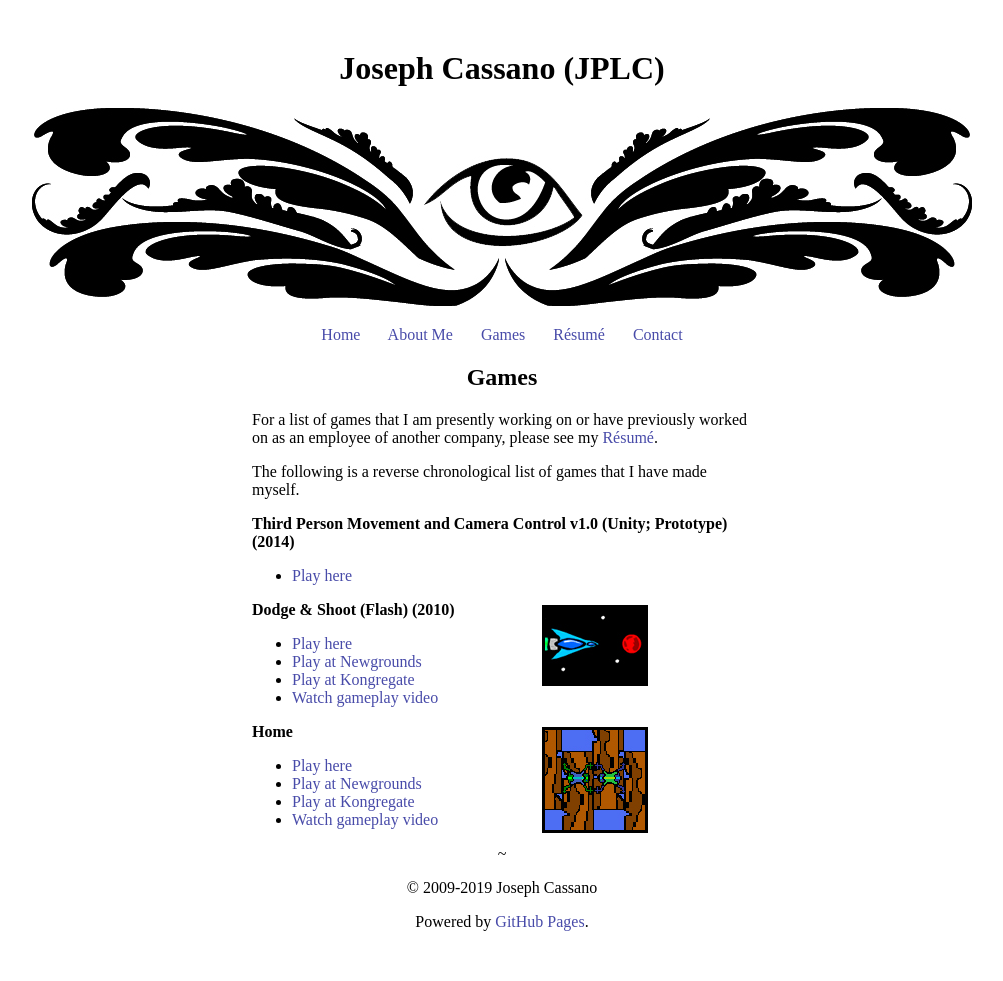
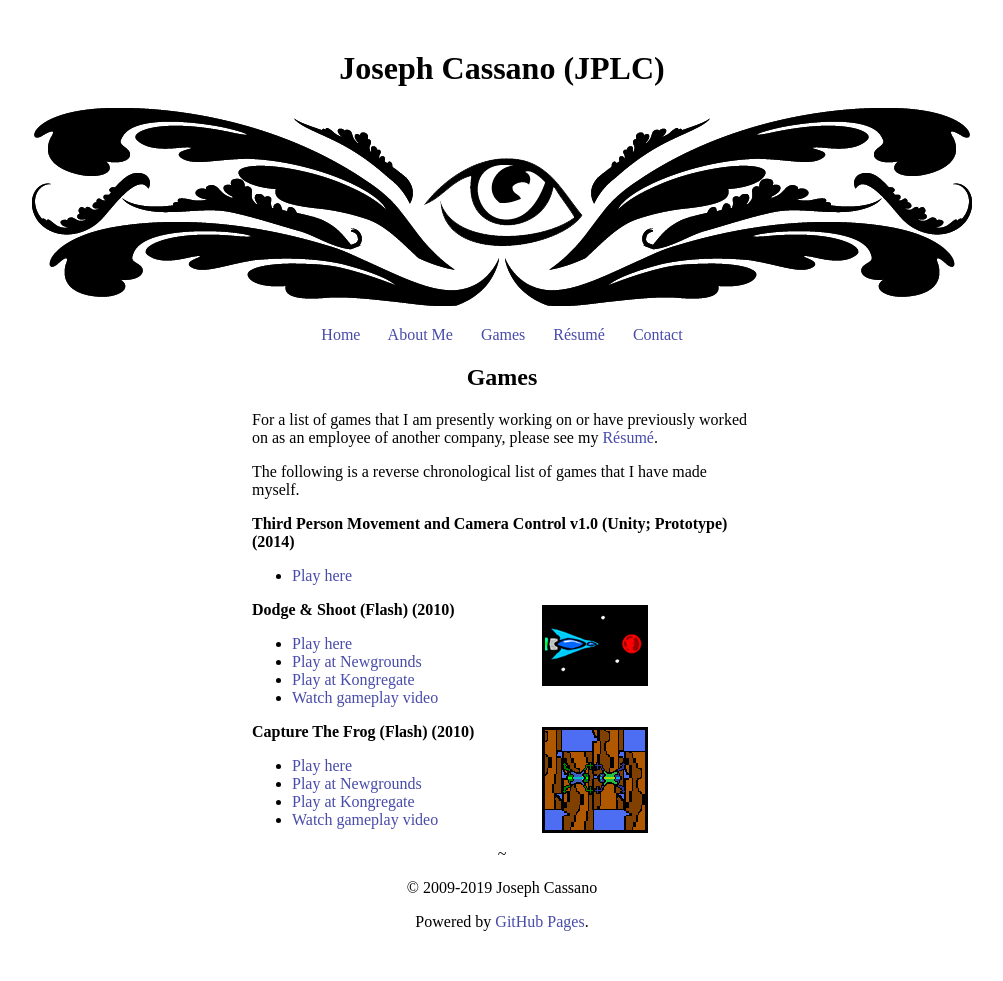
Before and after one commit to MultiversalNomad/multiversalnomad.github.io, a Jekyll site: the page built from games/index.html, in a window 1280 px wide. Shown: the whole page, without its empty margins (138-1141 px from the left). Built offline with Jekyll 4.4.1, drawn with Linux system fonts in a browser that asks for light colours; part of the change alters nothing that is shown.

Commit message:
Update index.html
Fixed "captureTheFroge" and Resume url. Also moved around the game thumbnails.

```diff
--- a/games/index.html
+++ b/games/index.html
@@ -12,7 +12,7 @@ title: Games
 {% assign dodgeAndShootPagePath = dodgeAndShootPageDir | append: indexString %}
 {% assign captureTheFrogPageRelDir = "capture_the_frog/" %}
 {% assign captureTheFrogPageDir = gamesDir | append: captureTheFrogPageRelDir %}
-{% assign captureTheFrogPagePath = captureTheFrogePageDir | append: indexString %}
+{% assign captureTheFrogPagePath = captureTheFrogPageDir | append: indexString %}
 {% assign unityPrototypeTitle = "TITLE_NOT_FOUND" %}
 {% assign dodgeAndShootTitle = "TITLE_NOT_FOUND" %}
 {% assign captureTheFrogTitle = "TITLE_NOT_FOUND" %}
@@ -26,7 +26,7 @@ title: Games
     {% endif %}
 {% endfor %}
 <p>
-<p>For a list of games that I am presently working on or have previously worked on as an employee of another company, please see my <a href="{{ site.linkedInPath }}">R&eacute;sum&eacute;</a>.
+<p>For a list of games that I am presently working on or have previously worked on as an employee of another company, please see my <a href="{{ site.linkedInUrl }}">R&eacute;sum&eacute;</a>.
 <p>The following is a reverse chronological list of games that I have made myself.</p>
 <p>
     <strong>{{ unityPrototypeTitle }}</strong>
@@ -34,9 +34,9 @@ title: Games
         <li><a href = "{{ unityPrototypePageRelDir }}">Play here</a>
     </ul>
 </p>
-<img src="/images/DodgeAndShoot_thumb.jpg" class="floatRight gameOffset customBorder" alt="Dodge & Shoot">
 <p>
     <strong>{{ dodgeAndShootTitle }}</strong>
+    <img src="/images/DodgeAndShoot_thumb.jpg" class="floatRight gameOffset customBorder" alt="Dodge & Shoot">
     <ul>
         <li><a href = "{{ dodgeAndShootPageRelDir }}">Play here</a>
         <li><a href = "http://www.newgrounds.com/portal/view/534962">Play at Newgrounds</a>
@@ -44,9 +44,9 @@ title: Games
         <li><a href = "http://www.youtube.com/watch?v=yhlMGnep6zo">Watch gameplay video</a>
     </ul>
 </p>
-<img src="/images/CaptureTheFrog_thumb.jpg" class="floatRight gameOffset customBorder" alt="Capture The Frog">
 <p>
     <strong>{{ captureTheFrogTitle }}</strong>
+    <img src="/images/CaptureTheFrog_thumb.jpg" class="floatRight gameOffset customBorder" alt="Capture The Frog">
     <ul>
         <li><a href = "{{ captureTheFrogPageRelDir }}">Play here</a>
         <li><a href = "http://www.newgrounds.com/portal/view/526314">Play at Newgrounds</a>
```
